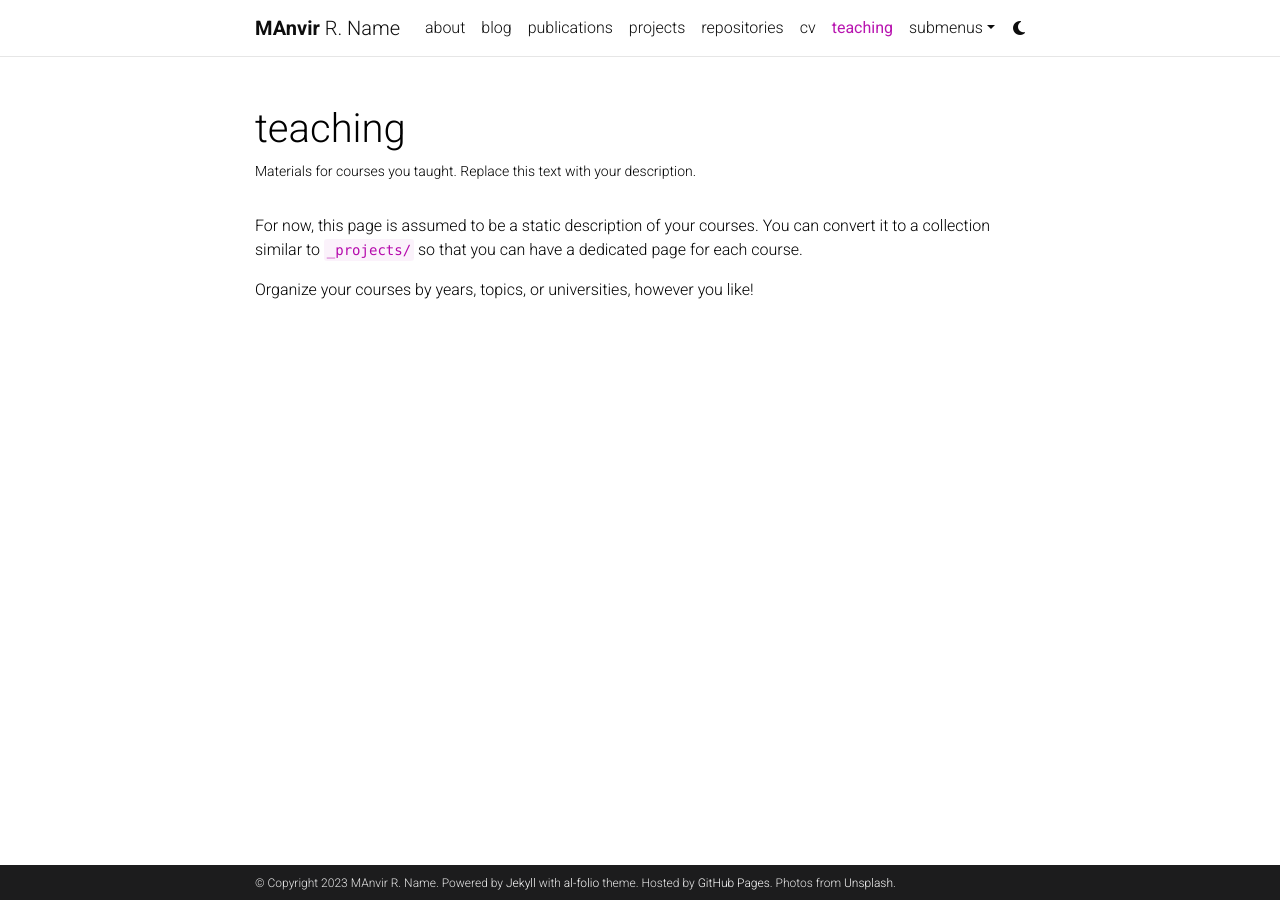
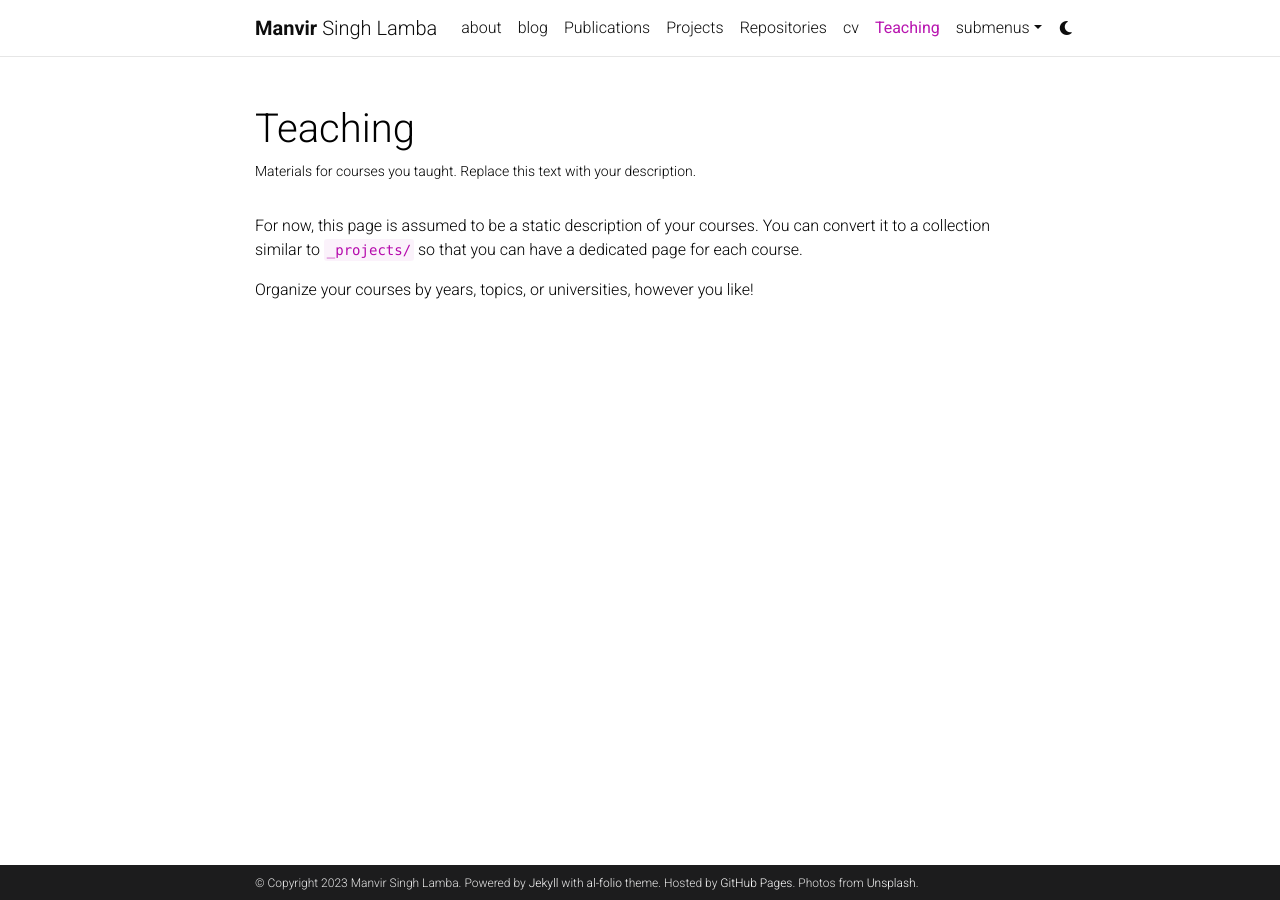
Before and after one commit to ManvirLamba/ManvirLamba.github.io, a Jekyll site: the page built from _pages/teaching.md, in a window 1280 px wide. Built offline with Jekyll 4.4.1, drawn with Linux system fonts in a browser that asks for light colours; comment, search, counter and statistics services are not loaded; a style sheet for code colours, icons or effects is not loaded.

Commit message:
Intial Changes

```diff
--- a/_config.yml
+++ b/_config.yml
@@ -3,10 +3,10 @@
 # -----------------------------------------------------------------------------
 
 title: blank # the website title (if blank, full name will be used instead)
-first_name: MAnvir
-middle_name: R.
-last_name: Name
-email: you@example.com
+first_name: Manvir
+middle_name: Singh
+last_name: Lamba
+email: lambamanvir@gmail.com
 description: > # the ">" symbol means to ignore newlines until "footer_text:"
   A simple, whitespace theme for academics. Based on [*folio](https://github.com/bogoli/-folio) design.
 footer_text: >
--- a/_pages/teaching.md
+++ b/_pages/teaching.md
@@ -1,7 +1,7 @@
 ---
 layout: page
 permalink: /teaching/
-title: teaching
+title: Teaching
 description: Materials for courses you taught. Replace this text with your description.
 nav: true
 nav_order: 5
```
Also changed, not shown: _pages/about.md (+2 -0 lines), _pages/projects.md (+1 -1 lines), _pages/publications.md (+1 -1 lines), _pages/repositories.md (+1 -1 lines).
